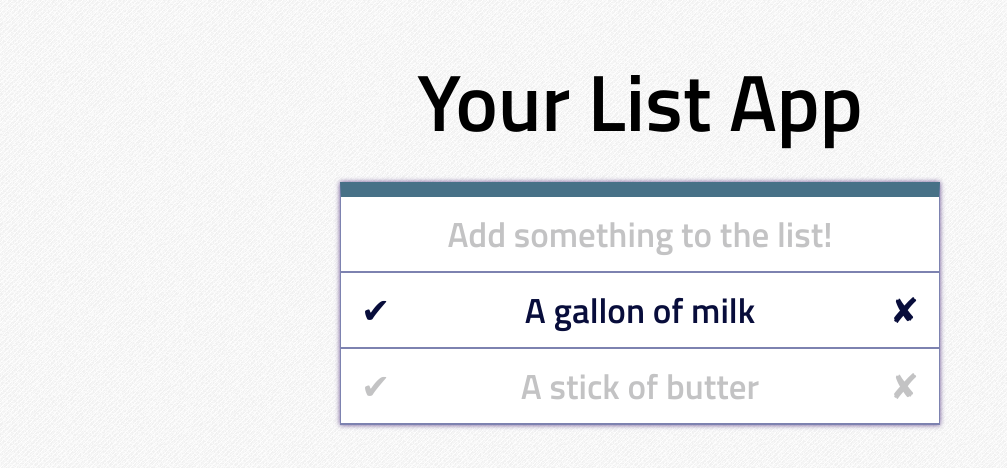
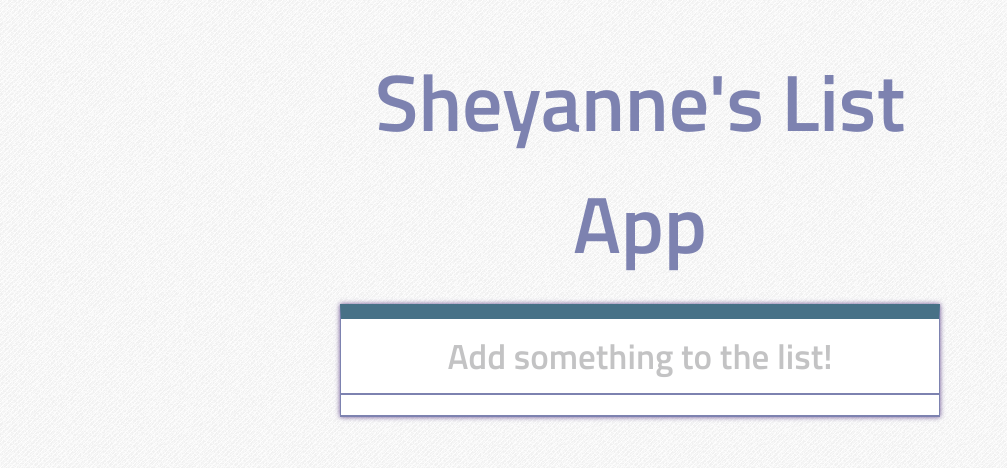
Before and after one commit to sheyanne/javascript_to_do_list, a plain HTML site: page IntermediateTodoList-master/index.html in a window 1280 px wide. Shown: the whole page, without its empty margins (0-1007 px from the left). Drawn offline with nearby package versions, Linux system fonts and the light colour scheme.

Commit message:
Section one complete.

```diff
--- a/IntermediateTodoList-master/index.html
+++ b/IntermediateTodoList-master/index.html
@@ -6,22 +6,13 @@
 
 <body>
   <div id="container">
-    <h1>Your List App</h1>
+    <h1>Sheyanne's List App</h1>
     <div id="app">
       <form id='add-form'>
         <input id="create" name="itemDescription" type="text" placeholder="Add something to the list!">
       </form>
       <ul id='list'>
         <li class='item' data-id="1">
-          <span class='complete-button'>&#10004;</span>
-          <div class="description">A gallon of milk</div>
-          <span class="delete-button">&#10008;</span>
-        </li>
-        <li class='item completed' data-id="2">
-          <span class='complete-button'>&#10004;</span>
-          <div class="description">A stick of butter</div>
-          <span class="delete-button">&#10008;</span>
-        </li>
       </ul>
     </div>
   </div>
--- a/IntermediateTodoList-master/styles.css
+++ b/IntermediateTodoList-master/styles.css
@@ -12,6 +12,7 @@ body {
 
 h1 {
   margin: 20px;
+	color: #7d82b0;
 }
 
 #app {
```
